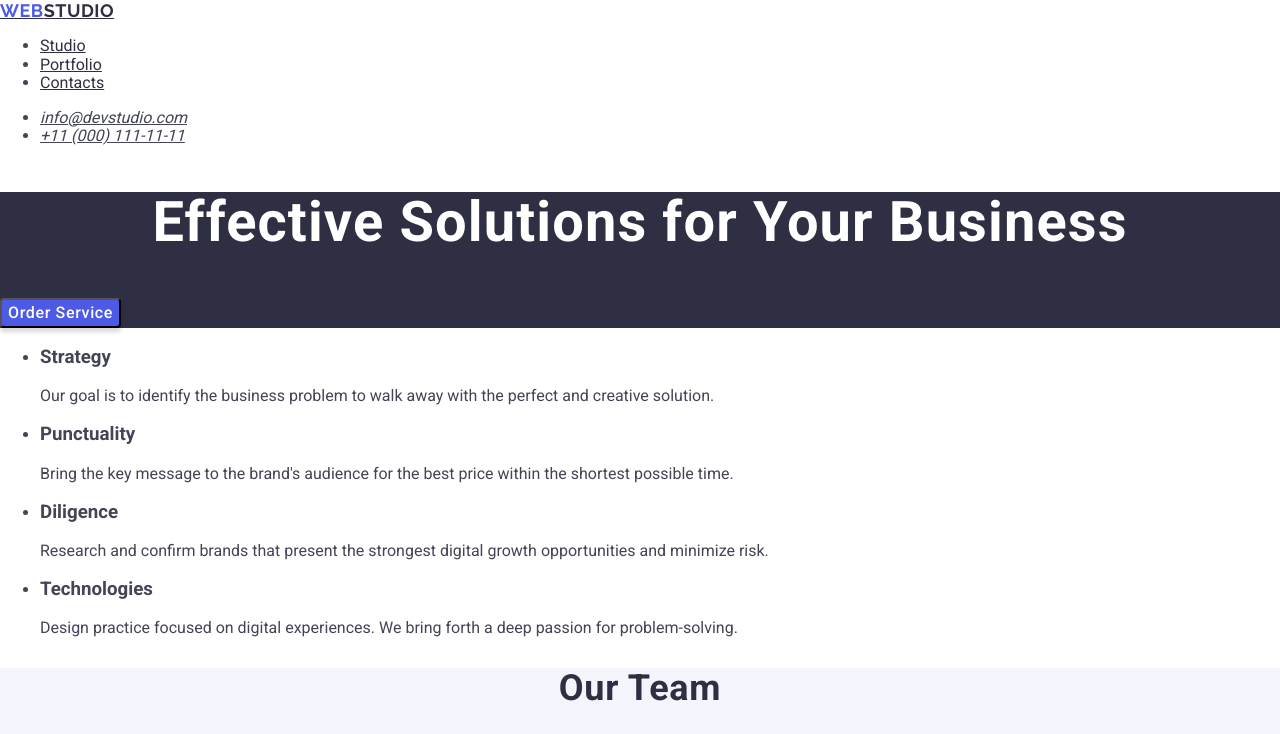
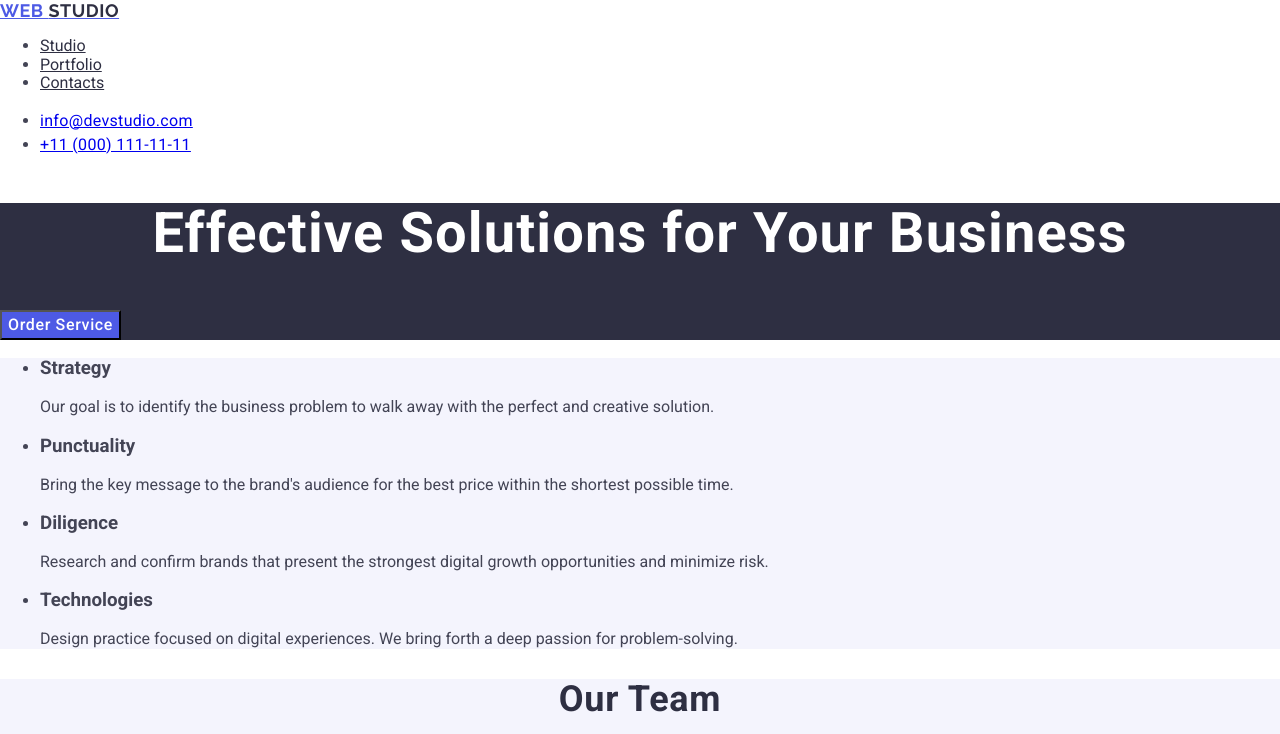
Before and after one commit to exl17/goit-markup-hw-02, a plain HTML site: page index.html in a window 1280 px wide. Shown: the top 734 px of the page. Drawn offline with nearby package versions, Linux system fonts and the light colour scheme.

Commit message:
homework-2-new

```diff
--- a/css/styles.css
+++ b/css/styles.css
@@ -2,22 +2,23 @@
         background: var(--WHITE, #FFF);
 }
 .name-company {
-    color: var(--NAVY-BLUE, #2E2F42);
-        font-family: Raleway;
+    color:#4D5AE5;
+        font-family: 'Raleway', sans-serif;
         font-size: 18px;
         font-style: normal;
         font-weight: 700;
-        line-height: 21px;
+        line-height: 1.17;
         letter-spacing: 0.54px;
         text-transform: uppercase;
+
 }
 .name-company-link {
-    color: var(--IRIS, #4D5AE5);
-        font-family: Raleway;
+    color: #2E2F42;
+        font-family: 'Raleway', sans-serif;
         font-size: 18px;
         font-style: normal;
         font-weight: 700;
-        line-height: 21px;
+        line-height: 1.17;
         letter-spacing: 0.54px;
         text-transform: uppercase;
 }
@@ -33,8 +34,25 @@
     color: #404BBF;
 }
 
+.address {
+font-family: Roboto;
+    font-size: 16px;
+    font-style: normal;
+    font-weight: 400;
+    line-height: 1.5;
+    letter-spacing: 0.02em;
+}
+.link-adress {
+    font-family: Roboto;
+        font-size: 16px;
+        font-style: normal;
+        font-weight: 400;
+        line-height: 1.5;
+        letter-spacing: 0.02em;
+}
 .adress .link-adress {
     color: #434455;
+
 }
 
 .adress .link-adress:active {
@@ -92,7 +110,6 @@ color: var(--WHITE, #FFF);
         letter-spacing: 0.72px;
         text-transform: capitalize;
 }
-.p
 
 .title-name-four {
     color: var(--NAVY-BLUE, #2E2F42);
@@ -106,9 +123,7 @@ color: var(--WHITE, #FFF);
 }
 
 .button-order {
-    border-radius: 4px;
     background: var(--IRIS, #4D5AE5);
-    box-shadow: 0px 4px 4px 0px rgba(0, 0, 0, 0.15);
     color: var(--WHITE, #FFF);
         font-size: 16px;
         font-style: normal;
@@ -118,9 +133,7 @@ color: var(--WHITE, #FFF);
 }
 
 .button-order:hover, .button-order:focus {
-    border-radius: 4px;
         background: var(--OCEAN, #404BBF);
-        box-shadow: 0px 4px 4px 0px rgba(0, 0, 0, 0.15);
     cursor: pointer;
 }
 
@@ -148,12 +161,12 @@ color: var(--CLOUD, #F4F4FD);
     letter-spacing: 0.32px;
 }
 .name-company-footer {
-    color: var(--CLOUD, #F4F4FD);
-        font-family: Raleway;
+    color: #F4F4FD;
+        font-family: 'Raleway', sans-serif;
         font-size: 18px;
         font-style: normal;
         font-weight: 700;
-        line-height: 21px;
+        line-height: 1.17;
         letter-spacing: 0.54px;
         text-transform: uppercase;
 }
--- a/index.html
+++ b/index.html
@@ -23,14 +23,16 @@
   <body class="body-name">
     <header class="header">
       <nav class="section-nav">
-        <a href="./index.html" class="name-company"> <span class="name-company-link">Web</span>Studio</a>
+        <a href="./index.html" class="name-company">Web
+          <span class="name-company-link">Studio</span></a
+        >
         <ul>
-          <li><a href="" class="link">Studio</a></li>
-          <li><a href="portfolio.html" class="link">Portfolio</a></li>
+          <li><a href="./index.html" class="link">Studio</a></li>
+          <li><a href="" class="link">Portfolio</a></li>
           <li><a href="" class="link">Contacts</a></li>
         </ul>
       </nav>
-      <address class="adress">
+      <address class="address">
         <ul>
           <li>
             <a href="mailto:info@devstudio.com" class="link-adress"
@@ -50,8 +52,8 @@
       <section class="section-one">
         <h1 class="title-name-one">Effective Solutions for Your Business</h1>
         <button class="button-order" type="button">Order Service</button>
-      </section class="section-two">
-      <section>
+      </section>
+      <section class="section-two">
         <h2 hidden>Our advanteges</h2>
         <ul>
           <li>
@@ -161,7 +163,9 @@
       </section>
     </main>
     <footer class="footer">
-      <a href="./index.html" class="name-company-footer"> <span class="name-company-link">Web</span>Studio</a>
+      <a href="./index.html" class="name-company"> Web
+        <span class="name-company-footer">Studio</span></a
+        >
       <p class="text-footer">
         Increase the flow of customers and sales for your business with digital
         marketing & growth solutions.
```
